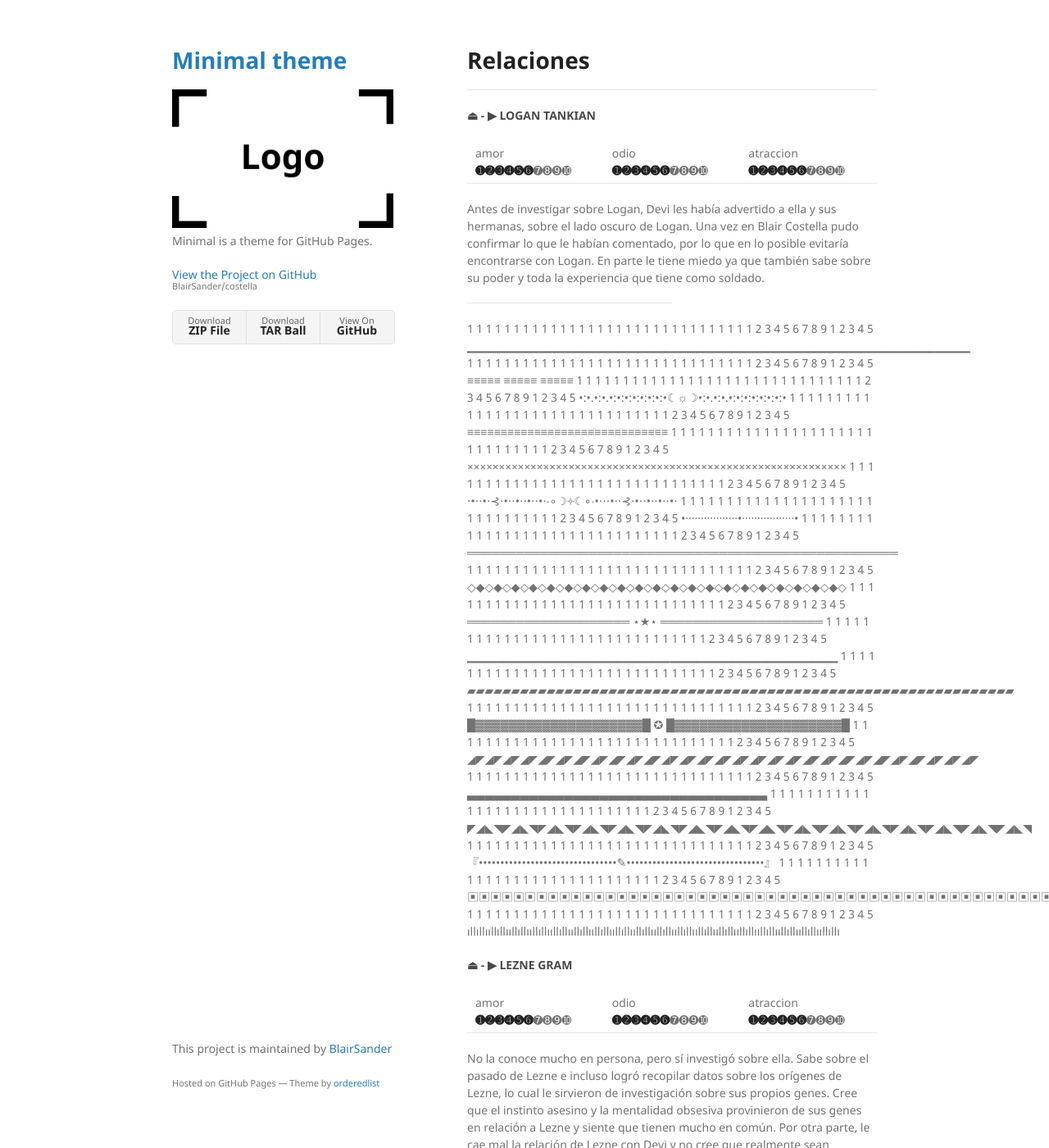
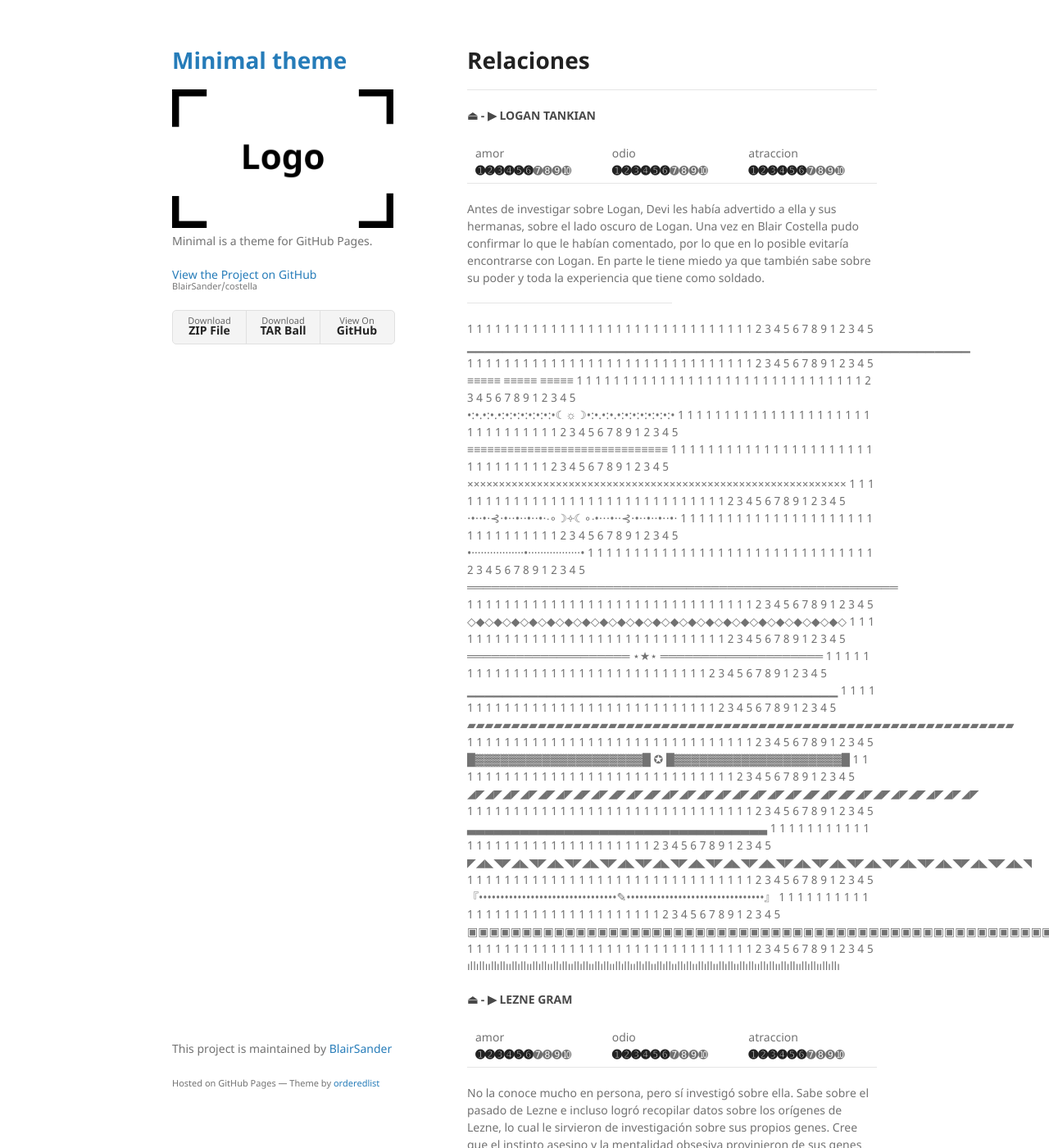
Before and after one commit to BlairSander/costella, a Jekyll site: the page built from relaciones.md, in a window 1280 px wide and 1400 px high. Shown: the whole window at 82% size. Built offline with Jekyll 4.4.1, drawn with Linux system fonts in a browser that asks for light colours; our own code applies the rules of GitHub Pages for plain Markdown files.

Commit message:
Update relaciones.md

```diff
--- a/relaciones.md
+++ b/relaciones.md
@@ -15,43 +15,43 @@ Antes de investigar sobre Logan, Devi les había advertido a ella y sus hermanas
 
 
 1 1 1 1 1 1 1 1 1 1 1 1 1 1 1 1 1 1 1 1 1 1 1 1 1 1 1 1 1 1 1 2 3 4 5 6 7 8 9 1 2 3 4 5
-▁▁▁▁▁▁▁▁▁▁▁▁▁▁▁▁▁▁▁▁▁▁▁▁▁▁▁▁▁▁▁▁▁▁▁▁▁▁▁▁▁▁▁▁▁▁▁▁▁▁▁▁▁▁▁▁▁
+<br>▁▁▁▁▁▁▁▁▁▁▁▁▁▁▁▁▁▁▁▁▁▁▁▁▁▁▁▁▁▁▁▁▁▁▁▁▁▁▁▁▁▁▁▁▁▁▁▁▁▁▁▁▁▁▁▁▁
 1 1 1 1 1 1 1 1 1 1 1 1 1 1 1 1 1 1 1 1 1 1 1 1 1 1 1 1 1 1 1 2 3 4 5 6 7 8 9 1 2 3 4 5
-≡≡≡≡≡ ≡≡≡≡≡ ≡≡≡≡≡
+<br>≡≡≡≡≡ ≡≡≡≡≡ ≡≡≡≡≡
 1 1 1 1 1 1 1 1 1 1 1 1 1 1 1 1 1 1 1 1 1 1 1 1 1 1 1 1 1 1 1 2 3 4 5 6 7 8 9 1 2 3 4 5
-•:•.•:•.•:•:•:•:•:•:•:•☾☼☽•:•.•:•.•:•:•:•:•:•:•:•
+<br>•:•.•:•.•:•:•:•:•:•:•:•☾☼☽•:•.•:•.•:•:•:•:•:•:•:•
 1 1 1 1 1 1 1 1 1 1 1 1 1 1 1 1 1 1 1 1 1 1 1 1 1 1 1 1 1 1 1 2 3 4 5 6 7 8 9 1 2 3 4 5
-≡≡≡≡≡≡≡≡≡≡≡≡≡≡≡≡≡≡≡≡≡≡≡≡≡≡≡≡≡≡
+<br>≡≡≡≡≡≡≡≡≡≡≡≡≡≡≡≡≡≡≡≡≡≡≡≡≡≡≡≡≡≡
 1 1 1 1 1 1 1 1 1 1 1 1 1 1 1 1 1 1 1 1 1 1 1 1 1 1 1 1 1 1 1 2 3 4 5 6 7 8 9 1 2 3 4 5
-××××××××××××××××××××××××××××××××××××××××××××××××××××××××××××
+<br>××××××××××××××××××××××××××××××××××××××××××××××××××××××××××××
 1 1 1 1 1 1 1 1 1 1 1 1 1 1 1 1 1 1 1 1 1 1 1 1 1 1 1 1 1 1 1 2 3 4 5 6 7 8 9 1 2 3 4 5
-⋅•⋅⋅•⋅⊰⋅•⋅⋅•⋅⋅•⋅⋅•⋅∙∘☽༓☾∘∙•⋅⋅⋅•⋅⋅⊰⋅•⋅⋅•⋅⋅•⋅⋅•⋅
+<br>⋅•⋅⋅•⋅⊰⋅•⋅⋅•⋅⋅•⋅⋅•⋅∙∘☽༓☾∘∙•⋅⋅⋅•⋅⋅⊰⋅•⋅⋅•⋅⋅•⋅⋅•⋅
 1 1 1 1 1 1 1 1 1 1 1 1 1 1 1 1 1 1 1 1 1 1 1 1 1 1 1 1 1 1 1 2 3 4 5 6 7 8 9 1 2 3 4 5
-•·················•·················•
+<br>•·················•·················•
 1 1 1 1 1 1 1 1 1 1 1 1 1 1 1 1 1 1 1 1 1 1 1 1 1 1 1 1 1 1 1 2 3 4 5 6 7 8 9 1 2 3 4 5
-═════════════════════════════════════════════════════
+<br>═════════════════════════════════════════════════════
 1 1 1 1 1 1 1 1 1 1 1 1 1 1 1 1 1 1 1 1 1 1 1 1 1 1 1 1 1 1 1 2 3 4 5 6 7 8 9 1 2 3 4 5
-◇◆◇◆◇◆◇◆◇◆◇◆◇◆◇◆◇◆◇◆◇◆◇◆◇◆◇◆◇◆◇◆◇◆◇◆◇◆◇◆◇◆◇
+<br>◇◆◇◆◇◆◇◆◇◆◇◆◇◆◇◆◇◆◇◆◇◆◇◆◇◆◇◆◇◆◇◆◇◆◇◆◇◆◇◆◇◆◇
 1 1 1 1 1 1 1 1 1 1 1 1 1 1 1 1 1 1 1 1 1 1 1 1 1 1 1 1 1 1 1 2 3 4 5 6 7 8 9 1 2 3 4 5
-════════════════════ ⋆★⋆ ════════════════════
+<br>════════════════════ ⋆★⋆ ════════════════════
 1 1 1 1 1 1 1 1 1 1 1 1 1 1 1 1 1 1 1 1 1 1 1 1 1 1 1 1 1 1 1 2 3 4 5 6 7 8 9 1 2 3 4 5
-▁▁▁▁▁▁▁▁▁▁▁▁▁▁▁▁▁▁▁▁▁▁▁▁▁▁▁▁▁▁▁▁▁▁▁▁▁▁▁▁▁▁
+<br>▁▁▁▁▁▁▁▁▁▁▁▁▁▁▁▁▁▁▁▁▁▁▁▁▁▁▁▁▁▁▁▁▁▁▁▁▁▁▁▁▁▁
 1 1 1 1 1 1 1 1 1 1 1 1 1 1 1 1 1 1 1 1 1 1 1 1 1 1 1 1 1 1 1 2 3 4 5 6 7 8 9 1 2 3 4 5
-▰▰▰▰▰▰▰▰▰▰▰▰▰▰▰▰▰▰▰▰▰▰▰▰▰▰▰▰▰▰▰▰▰▰▰▰▰▰▰▰▰▰▰▰▰▰▰▰▰▰▰▰▰▰▰▰▰▰▰▰▰▰
+<br>▰▰▰▰▰▰▰▰▰▰▰▰▰▰▰▰▰▰▰▰▰▰▰▰▰▰▰▰▰▰▰▰▰▰▰▰▰▰▰▰▰▰▰▰▰▰▰▰▰▰▰▰▰▰▰▰▰▰▰▰▰▰
 1 1 1 1 1 1 1 1 1 1 1 1 1 1 1 1 1 1 1 1 1 1 1 1 1 1 1 1 1 1 1 2 3 4 5 6 7 8 9 1 2 3 4 5
-█▓▓▓▓▓▓▓▓▓▓▓▓▓▓▓▓▓▓▓▓█ ✪ █▓▓▓▓▓▓▓▓▓▓▓▓▓▓▓▓▓▓▓▓█
+<br>█▓▓▓▓▓▓▓▓▓▓▓▓▓▓▓▓▓▓▓▓█ ✪ █▓▓▓▓▓▓▓▓▓▓▓▓▓▓▓▓▓▓▓▓█
 1 1 1 1 1 1 1 1 1 1 1 1 1 1 1 1 1 1 1 1 1 1 1 1 1 1 1 1 1 1 1 2 3 4 5 6 7 8 9 1 2 3 4 5
-◢◤◢◤◢◤◢◤◢◤◢◤◢◤◢◤◢◤◢◤◢◤◢◤◢◤◢◤◢◤◢◤◢◤◢◤◢◤◢◤◢◤◢◤◢◤◢◤◢◤◢◤◢◤◢◤◢◤
+<br>◢◤◢◤◢◤◢◤◢◤◢◤◢◤◢◤◢◤◢◤◢◤◢◤◢◤◢◤◢◤◢◤◢◤◢◤◢◤◢◤◢◤◢◤◢◤◢◤◢◤◢◤◢◤◢◤◢◤
 1 1 1 1 1 1 1 1 1 1 1 1 1 1 1 1 1 1 1 1 1 1 1 1 1 1 1 1 1 1 1 2 3 4 5 6 7 8 9 1 2 3 4 5
-▃▃▃▃▃▃▃▃▃▃▃▃▃▃▃▃▃▃▃▃▃▃▃▃▃▃▃▃▃▃▃▃▃▃
+<br>▃▃▃▃▃▃▃▃▃▃▃▃▃▃▃▃▃▃▃▃▃▃▃▃▃▃▃▃▃▃▃▃▃▃
 1 1 1 1 1 1 1 1 1 1 1 1 1 1 1 1 1 1 1 1 1 1 1 1 1 1 1 1 1 1 1 2 3 4 5 6 7 8 9 1 2 3 4 5
-◤◢◣◥◤◢◣◥◤◢◣◥◤◢◣◥◤◢◣◥◤◢◣◥◤◢◣◥◤◢◣◥◤◢◣◥◤◢◣◥◤◢◣◥◤◢◣◥◤◢◣◥◤◢◣◥◤◢◣◥◤◢◣◥
+<br>◤◢◣◥◤◢◣◥◤◢◣◥◤◢◣◥◤◢◣◥◤◢◣◥◤◢◣◥◤◢◣◥◤◢◣◥◤◢◣◥◤◢◣◥◤◢◣◥◤◢◣◥◤◢◣◥◤◢◣◥◤◢◣◥
 1 1 1 1 1 1 1 1 1 1 1 1 1 1 1 1 1 1 1 1 1 1 1 1 1 1 1 1 1 1 1 2 3 4 5 6 7 8 9 1 2 3 4 5
-『••••••••••••••••••••••••••••••••✎••••••••••••••••••••••••••••••••』
+<br>『••••••••••••••••••••••••••••••••✎••••••••••••••••••••••••••••••••』
 1 1 1 1 1 1 1 1 1 1 1 1 1 1 1 1 1 1 1 1 1 1 1 1 1 1 1 1 1 1 1 2 3 4 5 6 7 8 9 1 2 3 4 5
-▣▣▣▣▣▣▣▣▣▣▣▣▣▣▣▣▣▣▣▣▣▣▣▣▣▣▣▣▣▣▣▣▣▣▣▣▣▣▣▣▣▣▣▣▣▣▣▣▣▣▣▣▣▣▣▣▣▣▣▣▣▣
+<br>▣▣▣▣▣▣▣▣▣▣▣▣▣▣▣▣▣▣▣▣▣▣▣▣▣▣▣▣▣▣▣▣▣▣▣▣▣▣▣▣▣▣▣▣▣▣▣▣▣▣▣▣▣▣▣▣▣▣▣▣▣▣
 1 1 1 1 1 1 1 1 1 1 1 1 1 1 1 1 1 1 1 1 1 1 1 1 1 1 1 1 1 1 1 2 3 4 5 6 7 8 9 1 2 3 4 5
-ıllıllııllıllııllıllııllıllııllıllııllıllııllıllııllıllııllıllııllıllııllıllııllıllııllıllııllıllııllıllııllıllııllıllııllıllı
+<br>ıllıllııllıllııllıllııllıllııllıllııllıllııllıllııllıllııllıllııllıllııllıllııllıllııllıllııllıllııllıllııllıllııllıllııllıllı
 
 
 #### ⏏ - ▶ LEZNE GRAM
```
